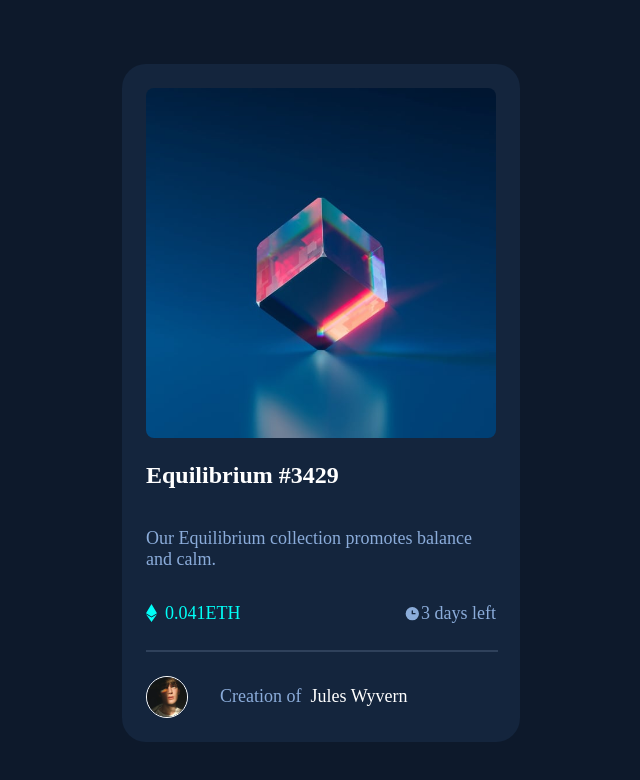
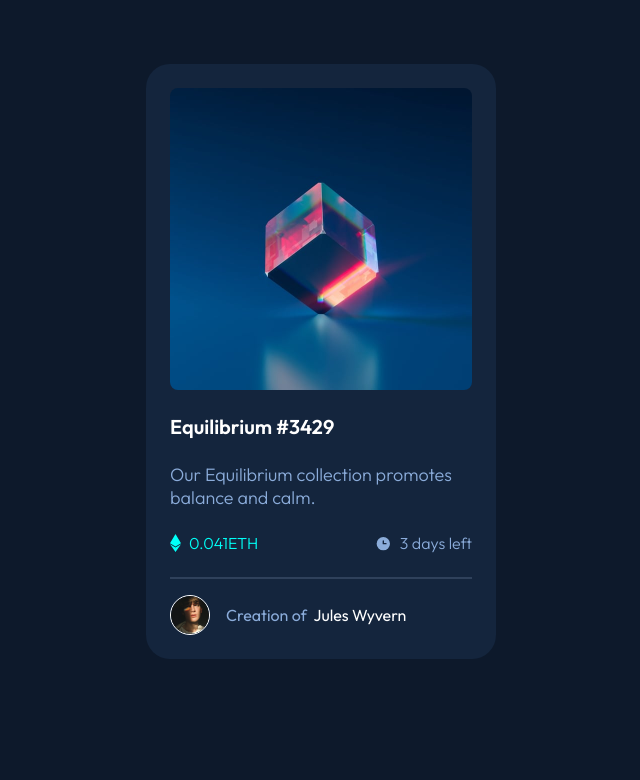
Before and after one commit to Stephanie-Dennehy/NFT-Card-Design, a plain HTML site: page index.html in a window 1280 px wide. Shown: the whole page, without its empty margins (319-959 px from the left). Drawn offline with Linux system fonts and the light colour scheme.

Commit message:
modified:   index.html 	modified:   style.css

```diff
--- a/index.html
+++ b/index.html
@@ -25,8 +25,8 @@
                     </h3>
                 </div>
                 <div class="right">
-                    <img clas="icon" src="/resources/images/icon-clock.svg" alt="clock icon">
-                    <h3 class="time__remaining">
+                    <img class="icon" src="/resources/images/icon-clock.svg" alt="clock icon">
+                    <h3>
                         3 days left
                     </h3>
                 </div>
--- a/style.css
+++ b/style.css
@@ -1,4 +1,4 @@
-@import url('https://fonts.googleapis.com/css2?family=Outfit:wght@300;400;600&display=swap')
+@import url('https://fonts.googleapis.com/css2?family=Outfit:wght@300;400;600&display=swap');
 * {
     box-sizing: border-box;
     margin: 0px;
@@ -17,7 +17,6 @@ body {
     max-width: 350px;
     display: flex;
     flex-direction: column;
-    justify-content: space-around;
     margin: 64px auto;
     border-radius: 24px;
 }
@@ -41,7 +40,7 @@ img:hover {
 
 h1 {
     color: hsl(0, 0%, 100%);
-    font-size: 24px;
+    font-size: 20px;
     font-weight: 600;
     text-align: left;
     margin: 24px 0;
@@ -55,7 +54,14 @@ h1:hover {
 h2, h3 {
     color:hsl(215, 51%, 70%);
     font-weight: 300;
+}
+
+h2 {
     font-size: 18px;
+}
+
+h3 {
+    font-size: 16px;
 }
 
 p {
@@ -77,6 +83,7 @@ span:hover {
     display: flex;
     justify-content: space-between;
     max-width: 350px;
+    margin: 24px 0;
 }
 
 .left {
@@ -125,5 +132,6 @@ hr {
 .creator {
     display: flex;
     justify-content: start;
-    margin: 0 32px;
+    margin: 0 16px;
+    font-size: 16px;
 }
```
